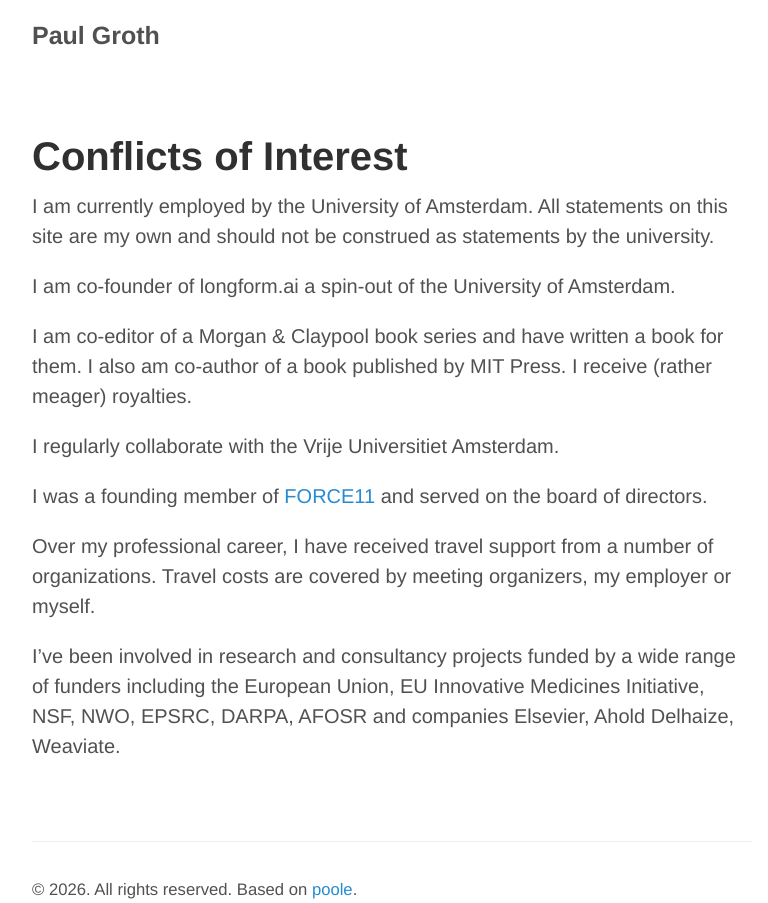
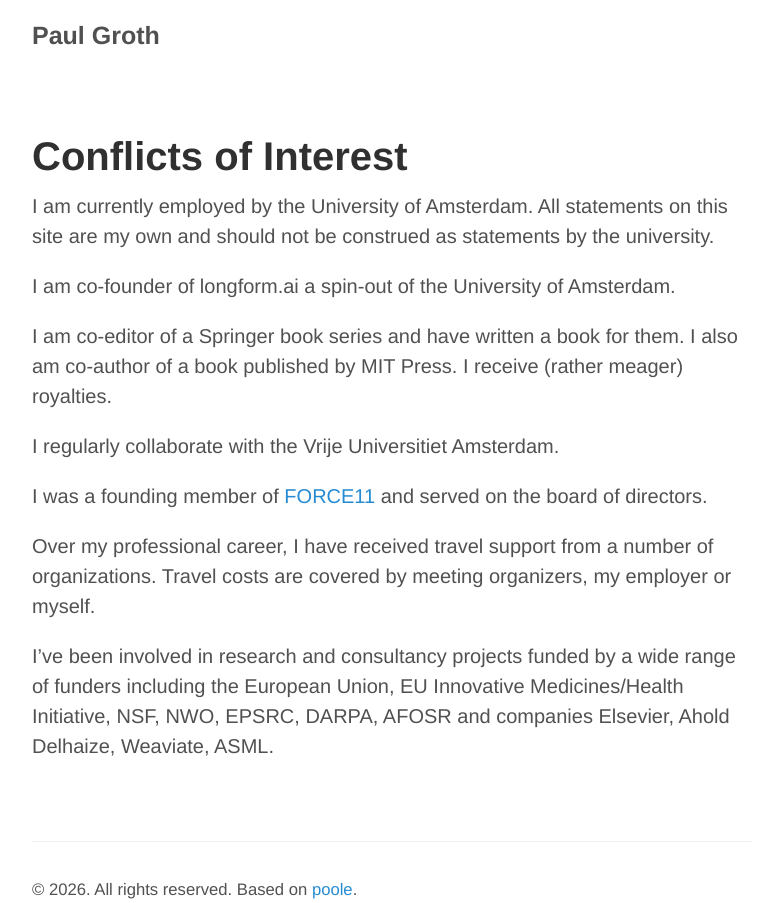
Before and after one commit to pgroth/pgroth.github.com, a Jekyll site: the page built from conflicts.md, in a window 1280 px wide. Shown: the whole page, without its empty margins (248-1016 px from the left). Built offline with Jekyll 4.4.1, drawn with Linux system fonts in a browser that asks for light colours.

Commit message:
Update conflicts.md

```diff
--- a/conflicts.md
+++ b/conflicts.md
@@ -7,7 +7,7 @@
 
 I am co-founder of longform.ai a spin-out of the University of Amsterdam.
 
-I am co-editor of a Morgan & Claypool book series and have written a book for them. I also am co-author of a book published by MIT Press. I receive (rather meager) royalties.
+I am co-editor of a Springer book series and have written a book for them. I also am co-author of a book published by MIT Press. I receive (rather meager) royalties.
 
 I regularly collaborate with the Vrije Universitiet Amsterdam.
 
@@ -15,4 +15,4 @@
 
 Over my professional career, I have received travel support from a number of organizations. Travel costs are covered by meeting organizers, my employer or myself.
 
-I've been involved in research and consultancy projects funded by a wide range of funders including the European Union, EU Innovative Medicines Initiative, NSF, NWO, EPSRC, DARPA, AFOSR and companies Elsevier, Ahold Delhaize, Weaviate.
+I've been involved in research and consultancy projects funded by a wide range of funders including the European Union, EU Innovative Medicines/Health Initiative, NSF, NWO, EPSRC, DARPA, AFOSR and companies Elsevier, Ahold Delhaize, Weaviate, ASML.
```
